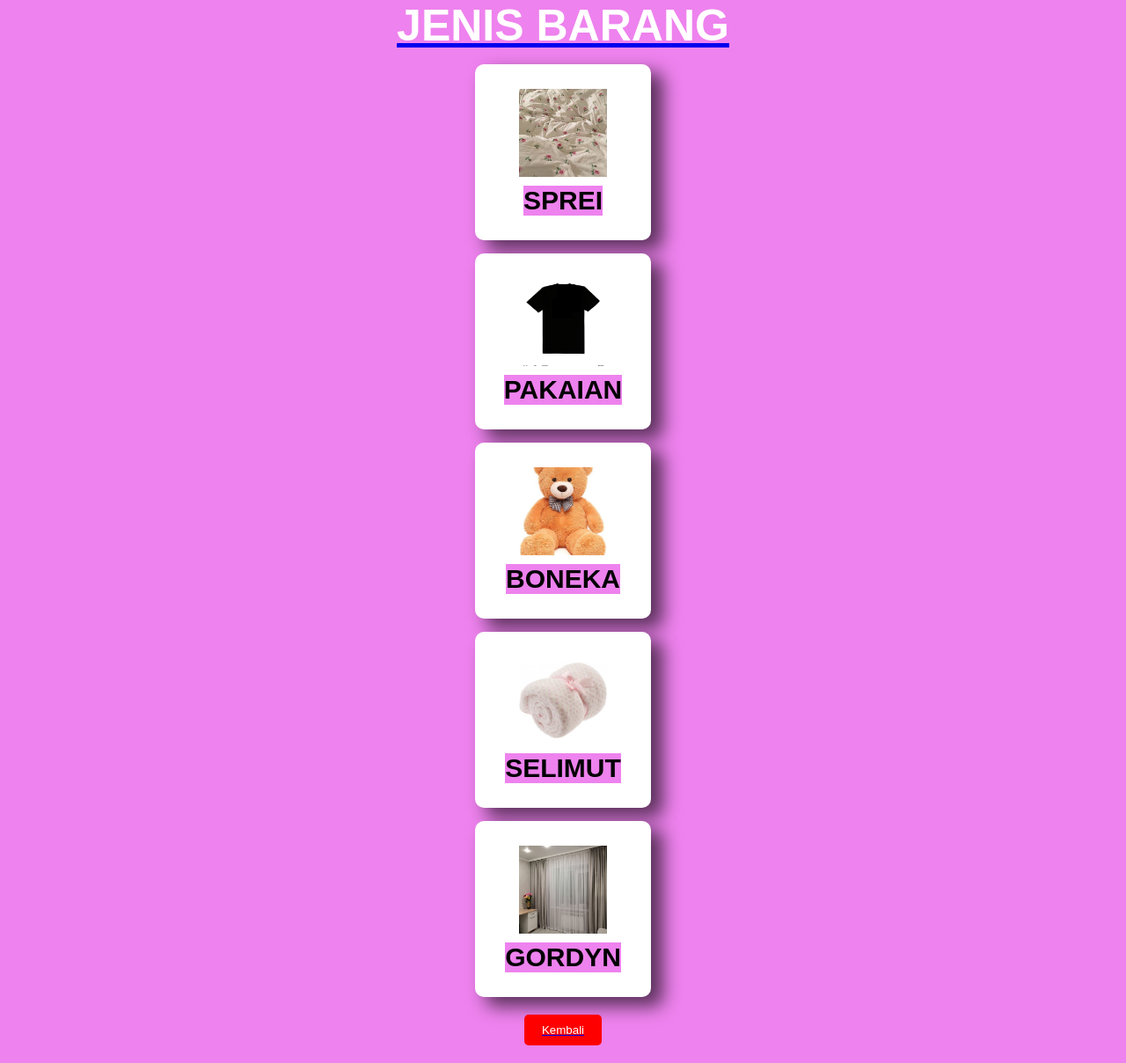
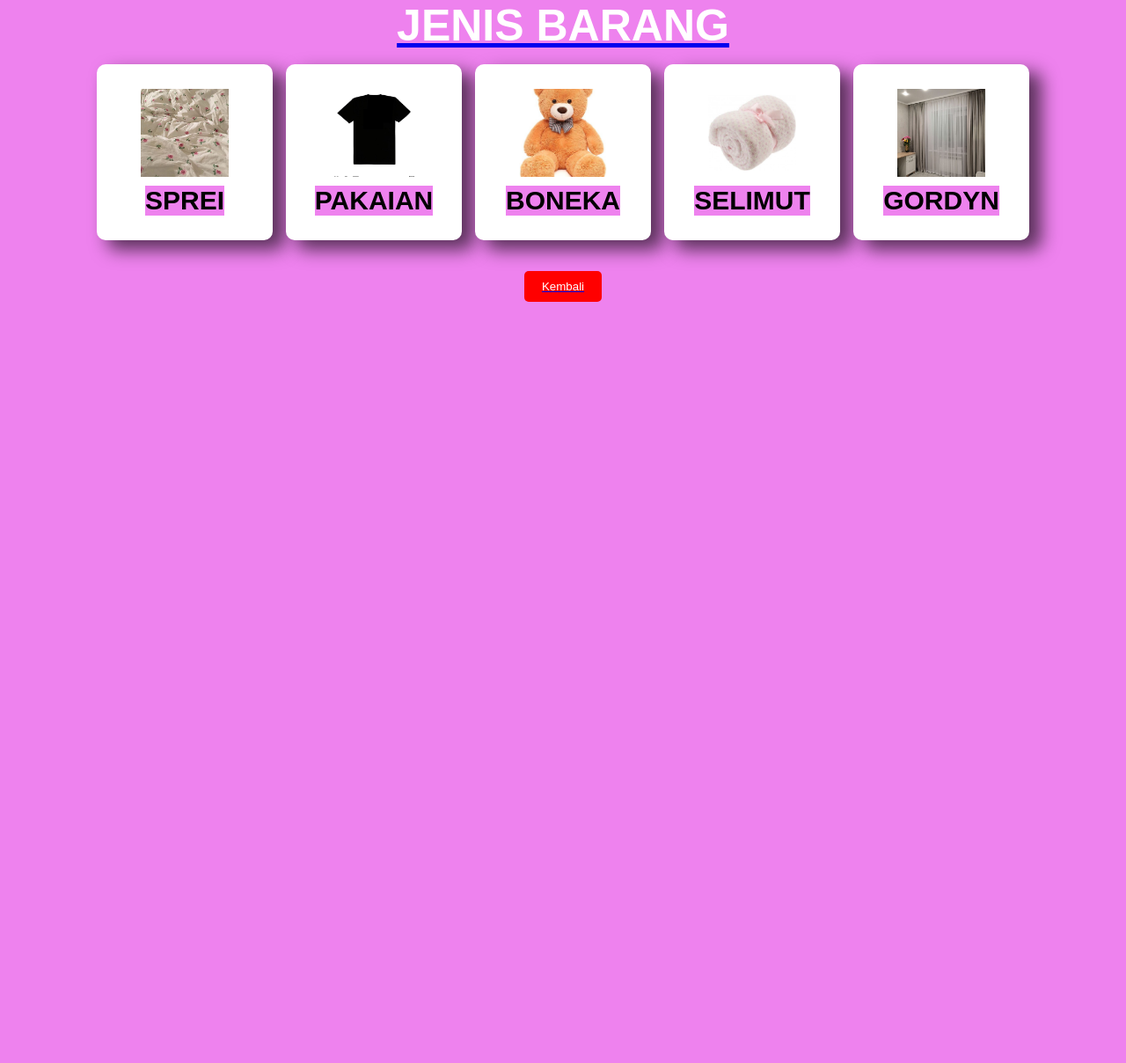
Before and after one commit to yeraasa/kasir-sederhana, a PHP site: page /credits.php in a window 1280 px wide. Shown: the whole page at 88% size. After the commit the page ends 343 px from the top, so only its background shows below. Run offline with PHP 8.4, Linux system fonts and the light colour scheme.

Commit message:
first commit

```diff
--- a/credits.php
+++ b/credits.php
@@ -18,31 +18,34 @@
             color: white;
             text-decoration: none;
         }
+        .card-container {
+            display: flex;
+            flex-wrap: wrap; /* Membungkus kartu ke baris berikutnya jika tidak muat dalam satu baris */
+            justify-content: center; /* Menyusun kartu secara horizontal di tengah */
+            gap: 15px; /* Jarak antara kartu */
+            padding: 15px; /* Padding di sekitar container */
+        }
         .card {
             background-color: white;
             width: 200px; /* Atur lebar kotak */
             height: 200px; /* Atur tinggi kotak sama dengan lebar untuk menjadi kotak */
             font-size: 20px;
-            margin-bottom: 50%;
             text-align: center;
             display: flex;
             flex-direction: column;
             justify-content: center;
             align-items: center;
-            margin: 15px auto;
             border-radius: 10px; /* Untuk sedikit melengkungkan sudut */
             box-shadow: 13px 10px 20px 1px rgba(0,0,0,0.62);
             -webkit-box-shadow: 13px 10px 20px 1px rgba(0,0,0,0.62);
             -moz-box-shadow: 13px 10px 20px 1px rgba(0,0,0,0.62);
         }
-
         .card img {
             width: 100px; /* Sesuaikan lebar gambar */
             height: 100px; /* Sesuaikan tinggi gambar */
             object-fit: cover; /* Agar gambar tetap proporsional */
             margin-bottom: 10px; /* Jarak antara gambar dan teks */
         }
-
         .back-button {
             background-color: red;
             color: white;
@@ -58,6 +61,7 @@
 <body>
     <a href="index.php"><h1>JENIS BARANG</h1></a>
 
+    <div class="card-container">
         <div class="card">
             <img src="sprei.jpg" alt="">
             <h2>SPREI</h2>
@@ -78,6 +82,7 @@
             <img src="gordyn.jpg" alt="">
             <h2>GORDYN</h2>
         </div>
+    </div>
 
     <a href="dashboard.php"><button class="back-button">Kembali</button></a>
 </body>
--- a/dashboard.php
+++ b/dashboard.php
@@ -42,7 +42,7 @@
             <li>
                 <a href="credits.php">
                     <i class="fa-solid fa-wrench"></i>
-                    <span>Contribute</span>
+                    <span>Barang</span>
                 </a>
             </li>
                 <li class="logout">
```
Lines whose indentation alone changed are shown as unchanged.
